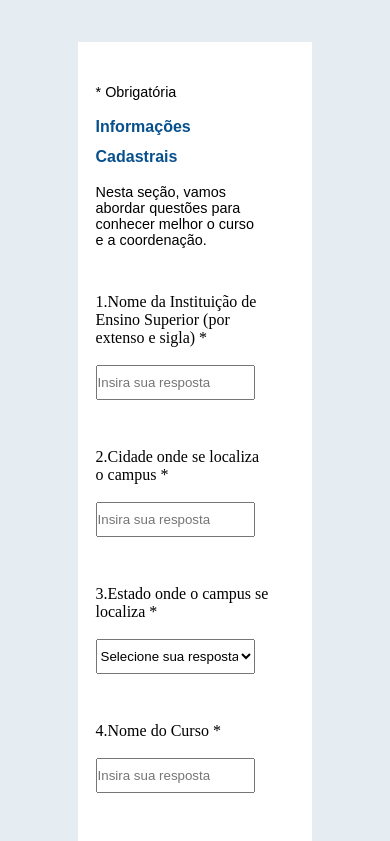
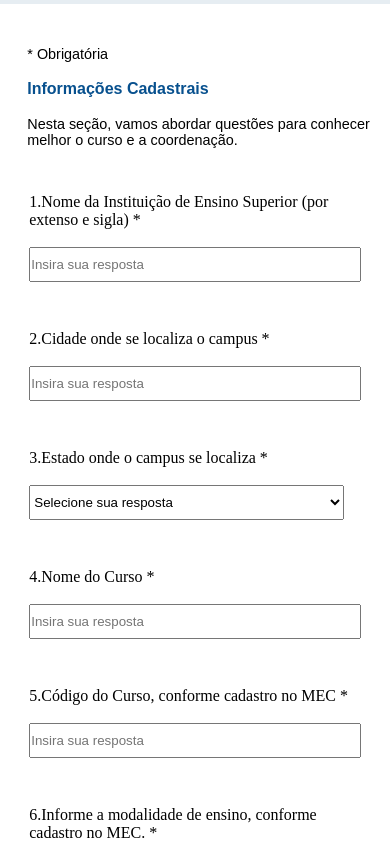
Before and after one commit to joaolucas2012/brazilian-education-monitor, a React (Create React App) app: page / in a window 390 px wide. Shown: the top 841 px of the page. Built offline with nearby package versions, Linux system fonts and the light colour scheme.

Commit message:
feat: turn the layout responsive

```diff
--- /dev/null
+++ b/src/Components/Card/styles.jsx
@@ -0,0 +1,43 @@
+import styled from 'styled-components';
+
+const StyledContainer = styled.div`
+    justify-content: center;
+    display: flex;
+    background-color:#e6edf2;
+    width: 100%;
+    height: 100%;
+    padding-top: 0.5vh;
+    padding-bottom: 0.5vh;
+
+    @media(min-width: 768px){
+        width: 100vw;
+        padding-top: 1vh;
+        padding-bottom: 1vh;
+    }
+`;
+
+const Card = styled.div`
+    align-items: center;
+    text-align: left;
+    display: flex;
+    flex-direction: column;
+    height: 100%;
+    width: 100vw;
+    background-color: white;
+
+    @media(min-width: 768px){
+        padding-left: 6.5vw;
+    }
+
+    @media(min-width: 1024px){
+        width: 80vw;
+        padding-left: 6.5vw;
+    }
+
+    @media(min-width: 1440px){
+        width: 70vw;
+        padding-left: 9vw;
+    }
+`;
+
+export{ StyledContainer, Card};
--- a/src/Components/Container/styles.jsx
+++ /dev/null
@@ -1,23 +0,0 @@
-import styled from 'styled-components';
-
-const StyledContainer = styled.div`
-    justify-content: center;
-    display: flex;
-    background-color:#e6edf2;
-    width: 100%;
-    height: 100%;
-    padding-top: 5vh;
-    padding-bottom: 3vh;
-`;
-
-const Card = styled.div`
-    align-items: center;
-    text-align: left;
-    display: flex;
-    flex-direction: column;
-    height: 100%;
-    width: 60vw;
-    background-color: white;
-`;
-
-export{ StyledContainer, Card};
--- a/src/Components/Input/styles.jsx
+++ b/src/Components/Input/styles.jsx
@@ -12,12 +12,28 @@ const StyledContainer = styled.div`
 
 const StyledLabel = styled.label`
     text-align: left;
-    width: 85%;
+    width: 100%;
+
+    @media(min-width: 1024px){
+        width: 90%;
+    }
+
+    @media(min-width: 1440px){
+        width: 80%;
+    }
 `;
 
 const StyledInput = styled.input`
-    width: 80%;
+    width: 100%;
     height: 35px;
+
+    @media(min-width: 1024px){
+        width: 90%;
+    }
+
+    @media(min-width: 1440px){
+        width: 80%;
+    }
 `;
 
 export{ StyledContainer, StyledLabel, StyledInput};
--- a/src/Components/Select/styled.jsx
+++ b/src/Components/Select/styled.jsx
@@ -15,8 +15,16 @@ const StyledLabel = styled.label`
 `;
 
 const StyledSelect = styled.select`
-    width: 80%;
+    width: 95%;
     height: 35px;
+
+    @media(min-width: 1024px){
+        width: 90%;
+    }
+
+    @media(min-width: 1440px){
+        width: 80%;
+    }
 `;
 
 export { StyledContainer, StyledLabel, StyledSelect };
--- a/src/Pages/Formulary/index.jsx
+++ b/src/Pages/Formulary/index.jsx
@@ -4,11 +4,11 @@ import { Header, Title, P } from './styles';
 import Input from '../../Components/Input';
 import Select from '../../Components/Select';
 import Button from '../../Components/Button';
-import Container from '../../Components/Container';
+import Card from '../../Components/Card';
 
 const Formulary = () => {
     return (
-        <Container>
+        <Card>
           <Header>
             <P>* Obrigatória</P>
             <Title>Informações Cadastrais</Title>
@@ -29,7 +29,7 @@ const Formulary = () => {
           <Input text="13.E-mail do coordenador do curso *" />
           <Input text="14.Informe o número total de alunos matriculados no curso no ano de 2020. *" />
           <Button title="Avançar" />
-        </Container>
+        </Card>
     );
 };
 
--- a/src/Pages/Formulary/styles.jsx
+++ b/src/Pages/Formulary/styles.jsx
@@ -1,9 +1,10 @@
 import styled from 'styled-components';
 
 const Header = styled.div`
-    width: 85%;
+    width: 90%;
     margin: 30px;
     font-family: sans-serif;
+    padding-left: 2vw;
 `;
 
 const Title = styled.h2`
@@ -15,9 +16,13 @@ const Title = styled.h2`
 `;
 
 const P = styled.p`
-    width: 85%;
+    width: 100%;
     margin-top: 12px;
     font-size: 0.9em;
+
+    @media(min-width: 768px){
+        width: 100%;
+    }
 `;
 
 export { Header, Title, P };
```
Also changed, not shown: src/Components/Card/index.jsx (renamed from src/Components/Container/index.jsx).
